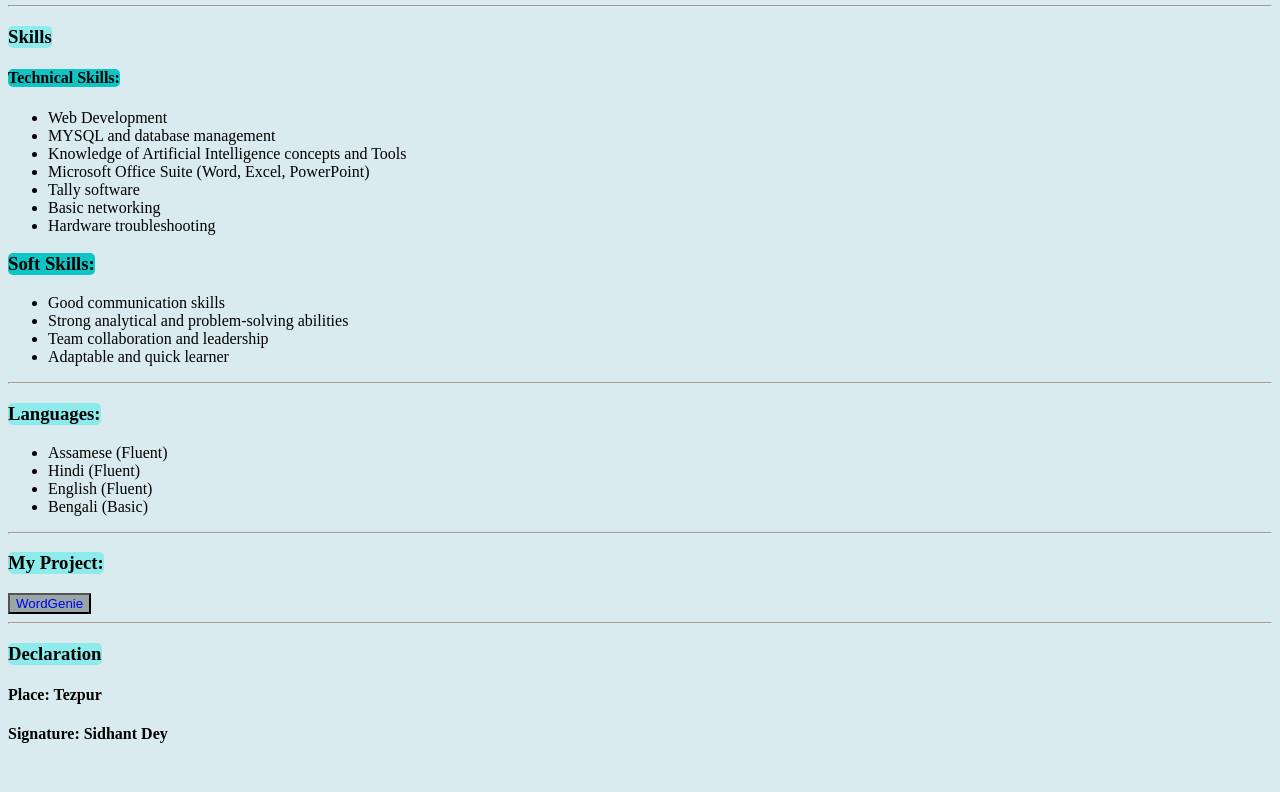
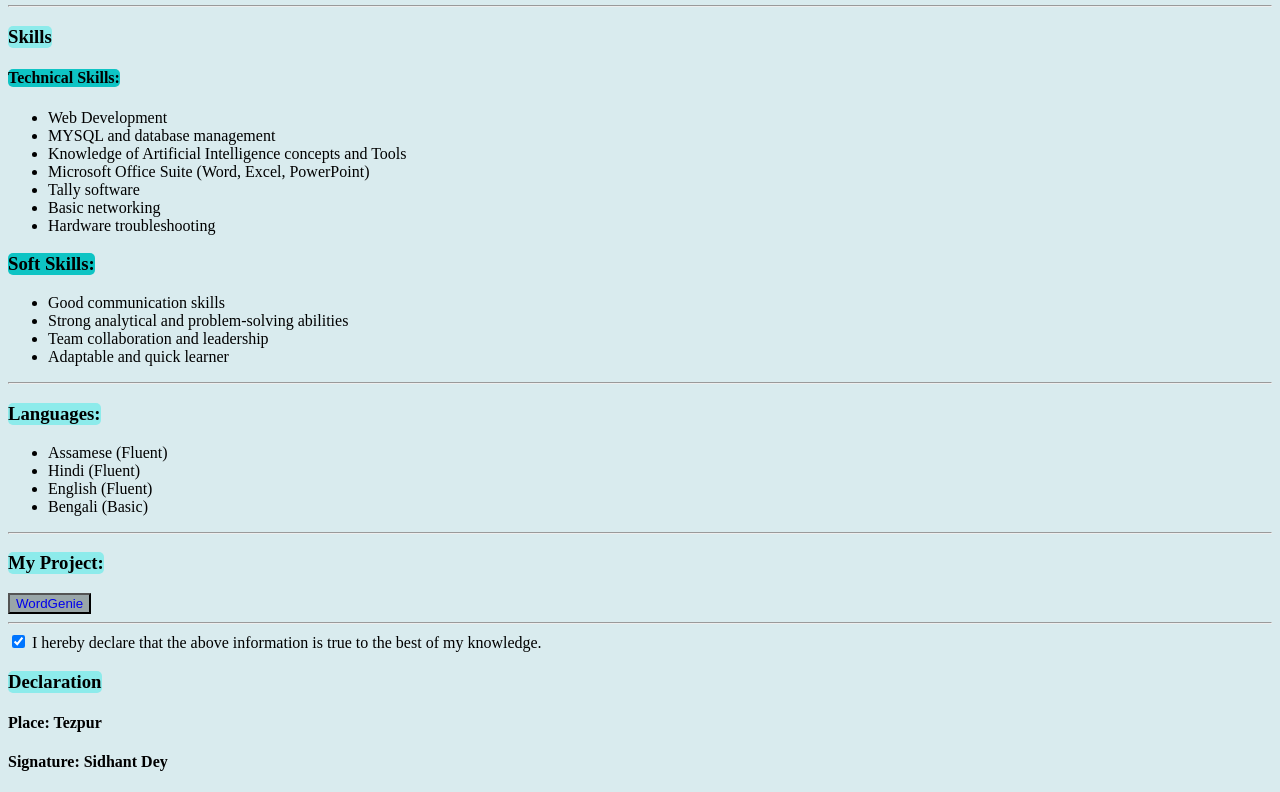
Before and after one commit to SidhantDey/My-Personal_Site, a plain HTML site: page index.html in a window 1280 px wide. Shown: the part 585-1377 px from the top of the page. Before the commit the page ends 1349 px from the top, so only its background shows below. Drawn offline with Linux system fonts and the light colour scheme.

Commit message:
Update index.html

```diff
--- a/index.html
+++ b/index.html
@@ -174,6 +174,10 @@
     </div> <hr>
     <footer>
         <div class="declaration">
+            <div>
+                <input type="checkbox" id="subscribe" name="subscribe" value="yes" checked>
+                <label for="subscribe">I hereby declare that the above information is true to the best of my knowledge.</label>
+            </div>
             <h3>Declaration</h3>
             <h4>Place: Tezpur</h4>
             <h4>Signature: Sidhant Dey</h4>
```
